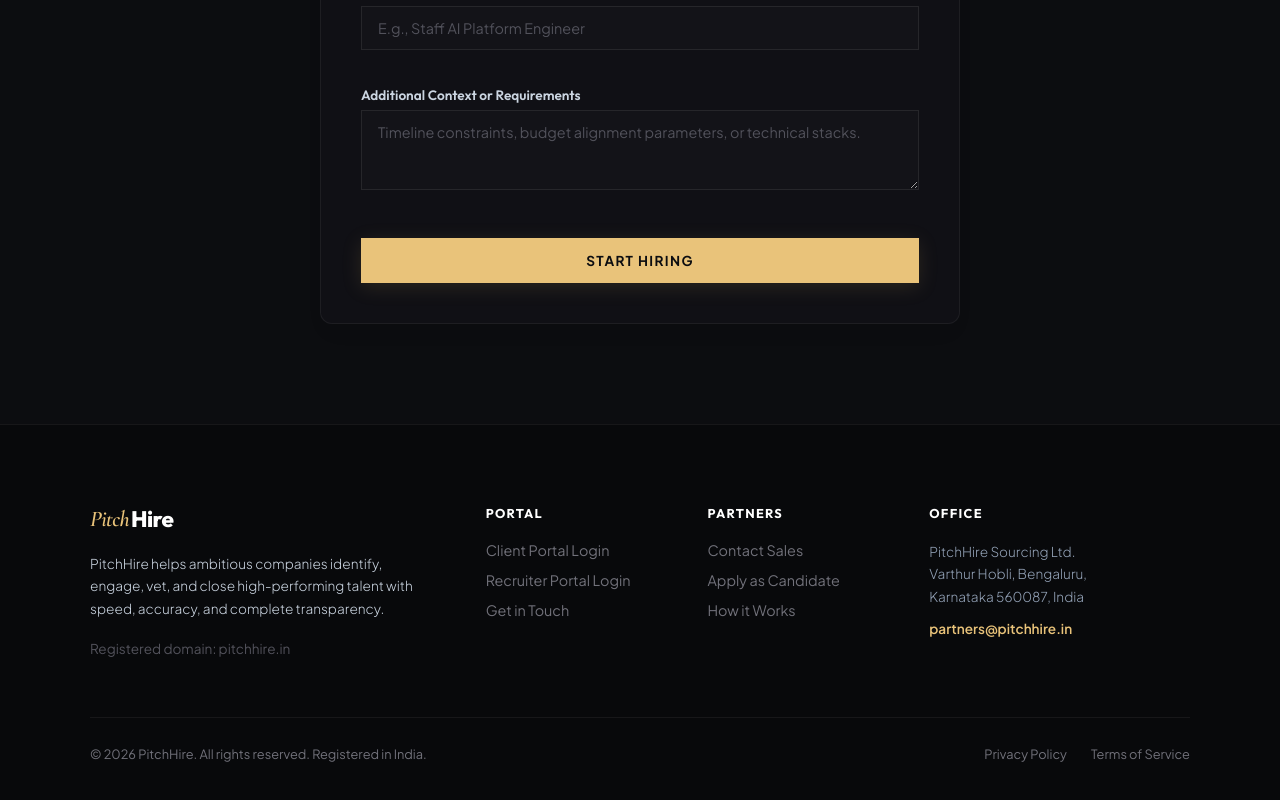
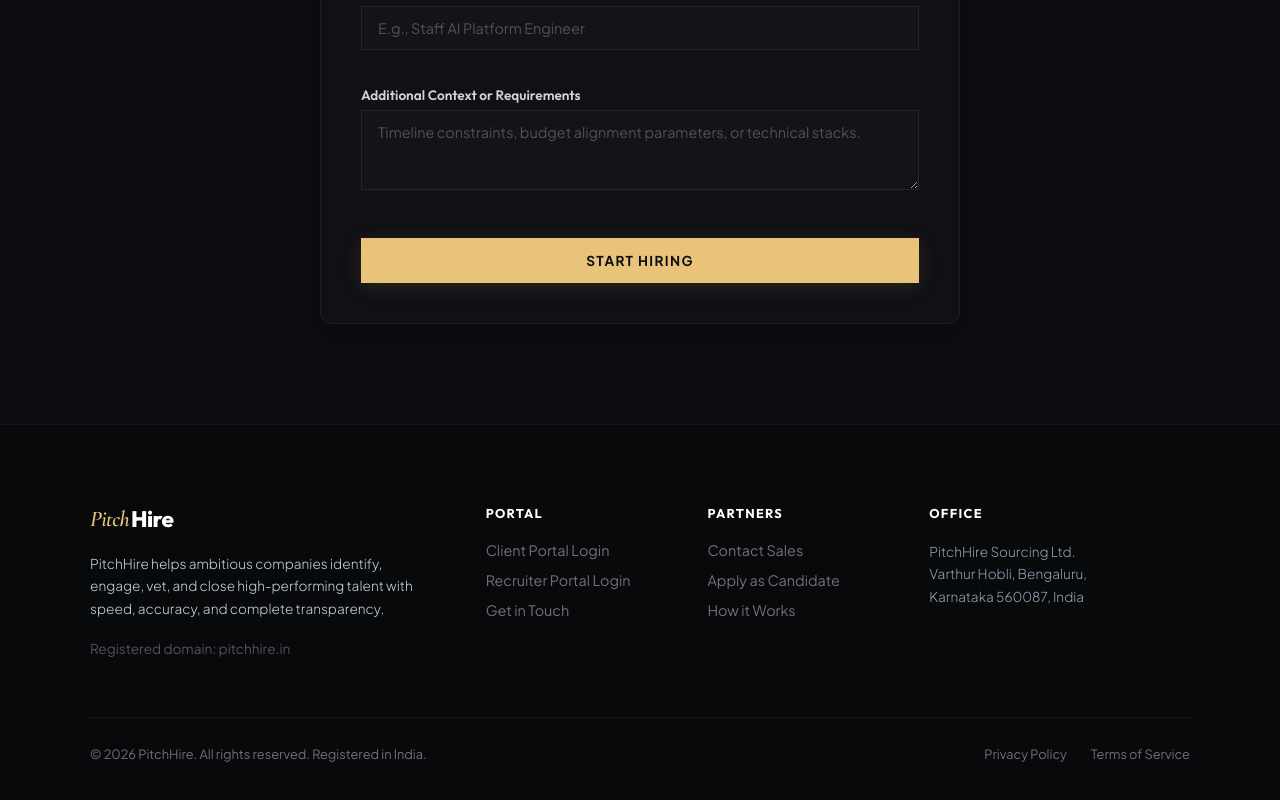
Before and after one commit to neetishtewari/hirepitch, a React (Vite) app: page / in a window 1280 px wide. Shown: the part 5271-6071 px from the top of the page. Built offline with nearby package versions, Linux system fonts and the light colour scheme.

Commit message:
style: remove contact email partners@pitchhire.in from footer

```diff
--- a/src/components/LandingPage.jsx
+++ b/src/components/LandingPage.jsx
@@ -679,9 +679,6 @@ export default function LandingPage() {
               Varthur Hobli, Bengaluru,<br />
               Karnataka 560087, India
             </p>
-            <p style={{ fontSize: '0.85rem', color: 'var(--color-gold)', marginTop: '12px', fontWeight: '600' }}>
-              partners@pitchhire.in
-            </p>
           </div>
 
         </div>
```
